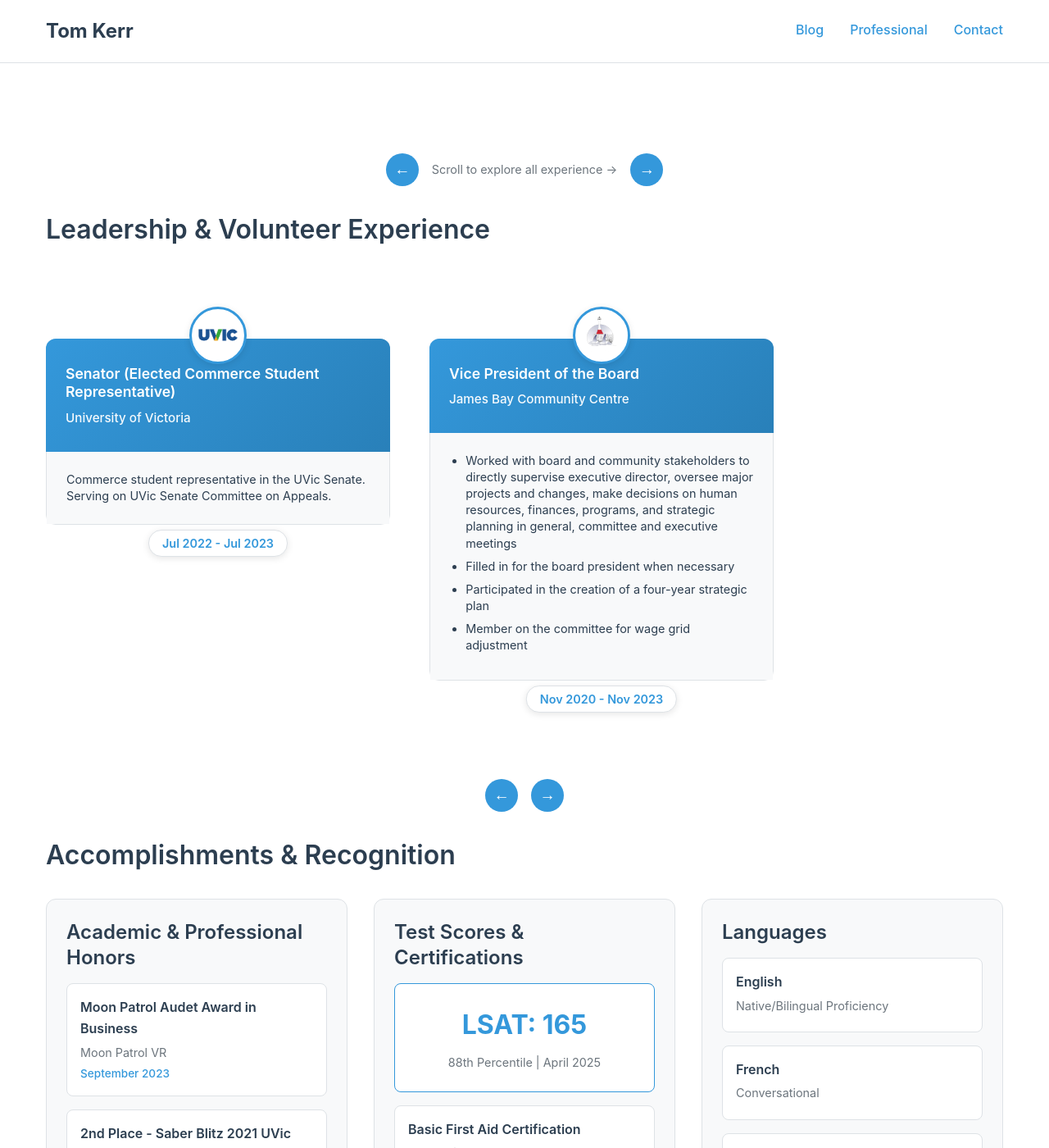
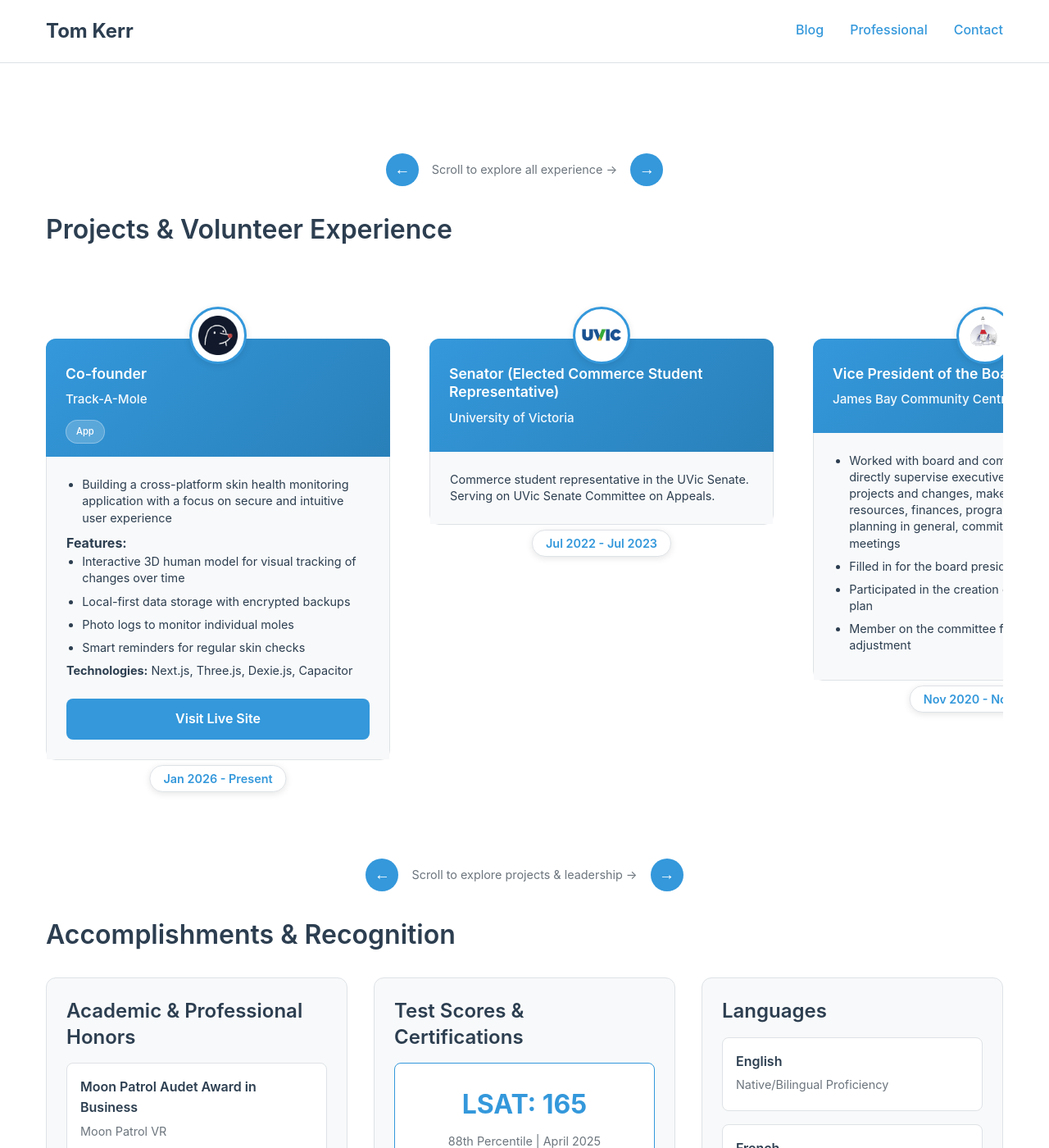
Before and after one commit to TDK250/Toms-Site, a Jekyll site: the page built from professional.md, in a window 1280 px wide and 1400 px high, scrolled down 1661 px. Shown: the whole window at 82% size. Built offline with Jekyll 4.4.1, drawn with Linux system fonts in a browser that asks for light colours.

Commit message:
Add Track-A-Mole project and upgrade to Jekyll 4

```diff
--- a/professional.md
+++ b/professional.md
@@ -326,10 +326,44 @@ title: Professional
   </div>
 </div>
 
-## Leadership & Volunteer Experience
+
+## Projects & Volunteer Experience
 
 <div class="experience-carousel-container">
-  <div class="experience-carousel" id="volunteerCarousel">
+  <div class="experience-carousel" id="combinedCarousel">
+
+    <div class="experience-card">
+      <div class="card-date">Jan 2026 - Present</div>
+      <div class="logo-circle">
+        <img src="{{ site.baseurl }}/assets/images/track-a-mole-logo.png" alt="Track-A-Mole" class="company-logo" onerror="this.parentElement.style.display='none'">
+      </div>
+      <div class="card-header">
+        <div class="org-info">
+          <h3>Co-founder</h3>
+          <p class="organization">Track-A-Mole</p>
+        </div>
+        <div class="card-tags">
+          <span class="remote-tag">App</span>
+        </div>
+      </div>
+      <div class="card-content">
+        <ul>
+          <li>Building a cross-platform skin health monitoring application with a focus on secure and intuitive user experience</li>
+        </ul>
+        <strong>Features:</strong>
+        <ul>
+          <li>Interactive 3D human model for visual tracking of changes over time</li>
+          <li>Local-first data storage with encrypted backups</li>
+          <li>Photo logs to monitor individual moles</li>
+          <li>Smart reminders for regular skin checks</li>
+        </ul>
+        <p style="margin-top: 0.5rem;"><strong>Technologies:</strong> Next.js, Three.js, Dexie.js, Capacitor</p>
+
+        <div style="margin-top: 1.5rem; text-align: center;">
+          <a href="https://tdk250.github.io/track-a-mole/" target="_blank" class="btn btn-primary" style="width: 100%;">Visit Live Site</a>
+        </div>
+      </div>
+    </div>
 
     <div class="experience-card">
       <div class="card-date">Jul 2022 - Jul 2023</div>
@@ -377,9 +411,9 @@ title: Professional
   </div>
 
   <div class="carousel-nav">
-    <button class="nav-btn prev-btn" onclick="scrollVolunteerCarousel(-1)">←</button>
-    <span class="scroll-hint desktop-only" id="volunteerScrollHint" style="display: none;">Scroll to explore leadership experience →</span>
-    <button class="nav-btn next-btn" onclick="scrollVolunteerCarousel(1)">→</button>
+    <button class="nav-btn prev-btn" onclick="scrollCombinedCarousel(-1)">←</button>
+    <span class="scroll-hint desktop-only" id="combinedScrollHint" style="display: none;">Scroll to explore projects & leadership →</span>
+    <button class="nav-btn next-btn" onclick="scrollCombinedCarousel(1)">→</button>
   </div>
 </div>
 
```
Also changed, not shown: other parts of professional.md (+11 -13 lines), Gemfile (+8 -8 lines), Gemfile.lock, assets/images/track-a-mole-logo.png (added).
